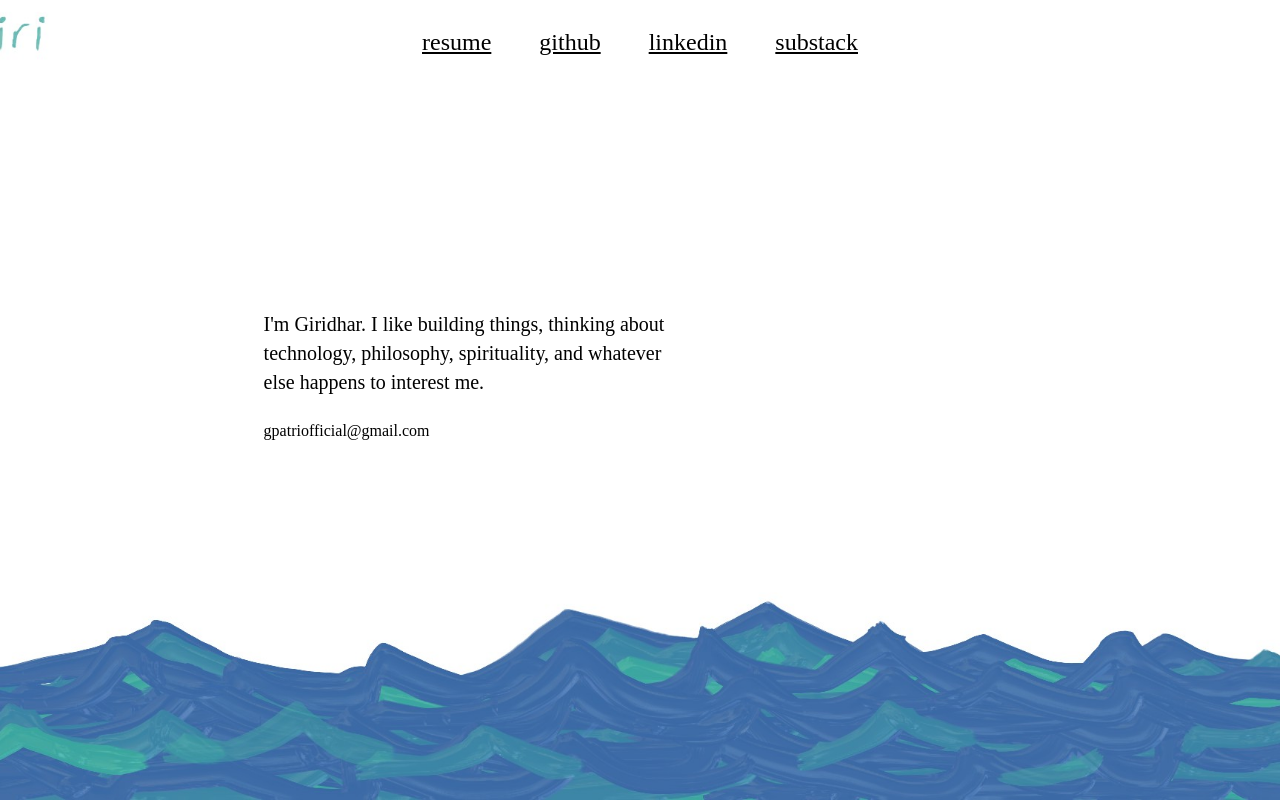
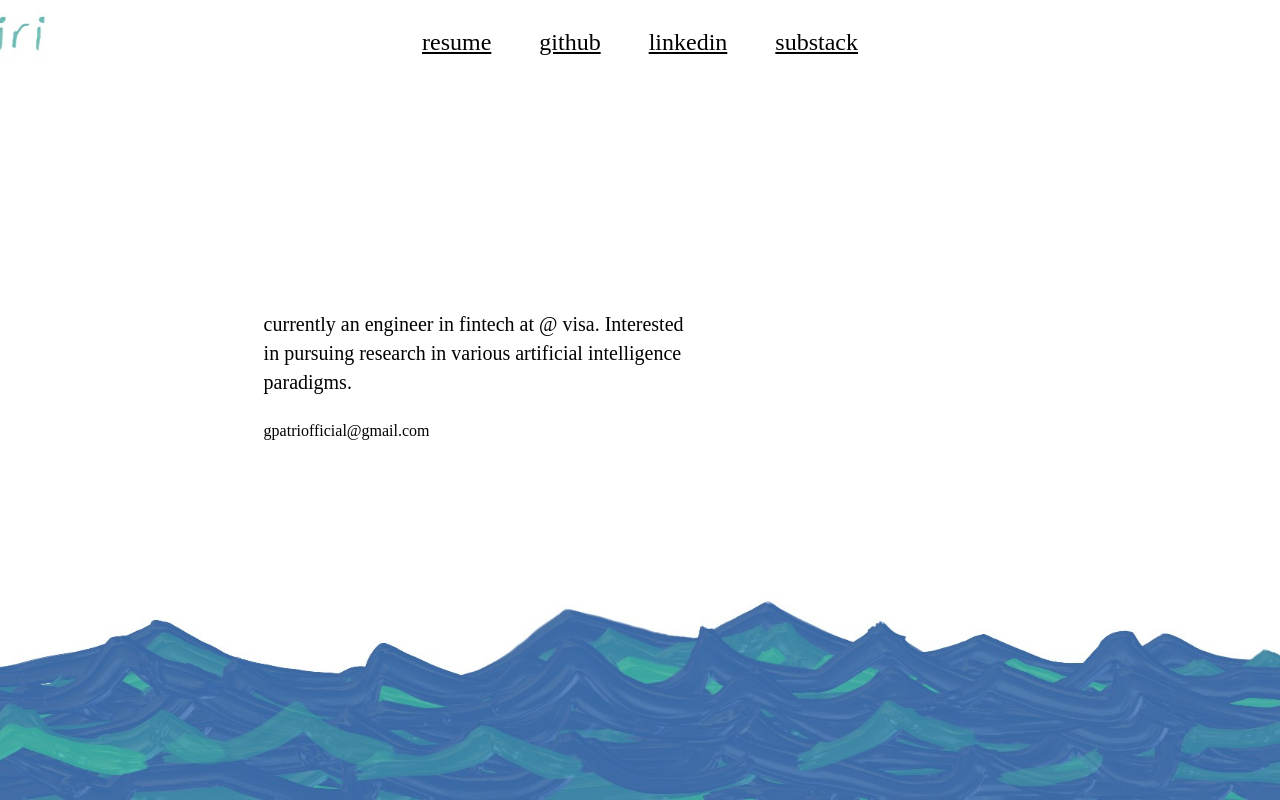
Before and after one commit to gitidhar/giridhar-world, a Next.js app: page / in a window 1280 px wide. Built offline with nearby package versions, Linux system fonts and the light colour scheme.

Commit message:
description pt 2

```diff
--- a/app/page.tsx
+++ b/app/page.tsx
@@ -91,8 +91,8 @@ export default function Home() {
         }}
       >
         <p style={{ margin: 0 }}>
-          I'm Giridhar. I like building things, thinking about technology,
-          philosophy, spirituality, and whatever else happens to interest me.
+          currently an engineer in fintech at @ visa. Interested in pursuing research in various artificial
+          intelligence paradigms.
         </p>
 
         <p
```
